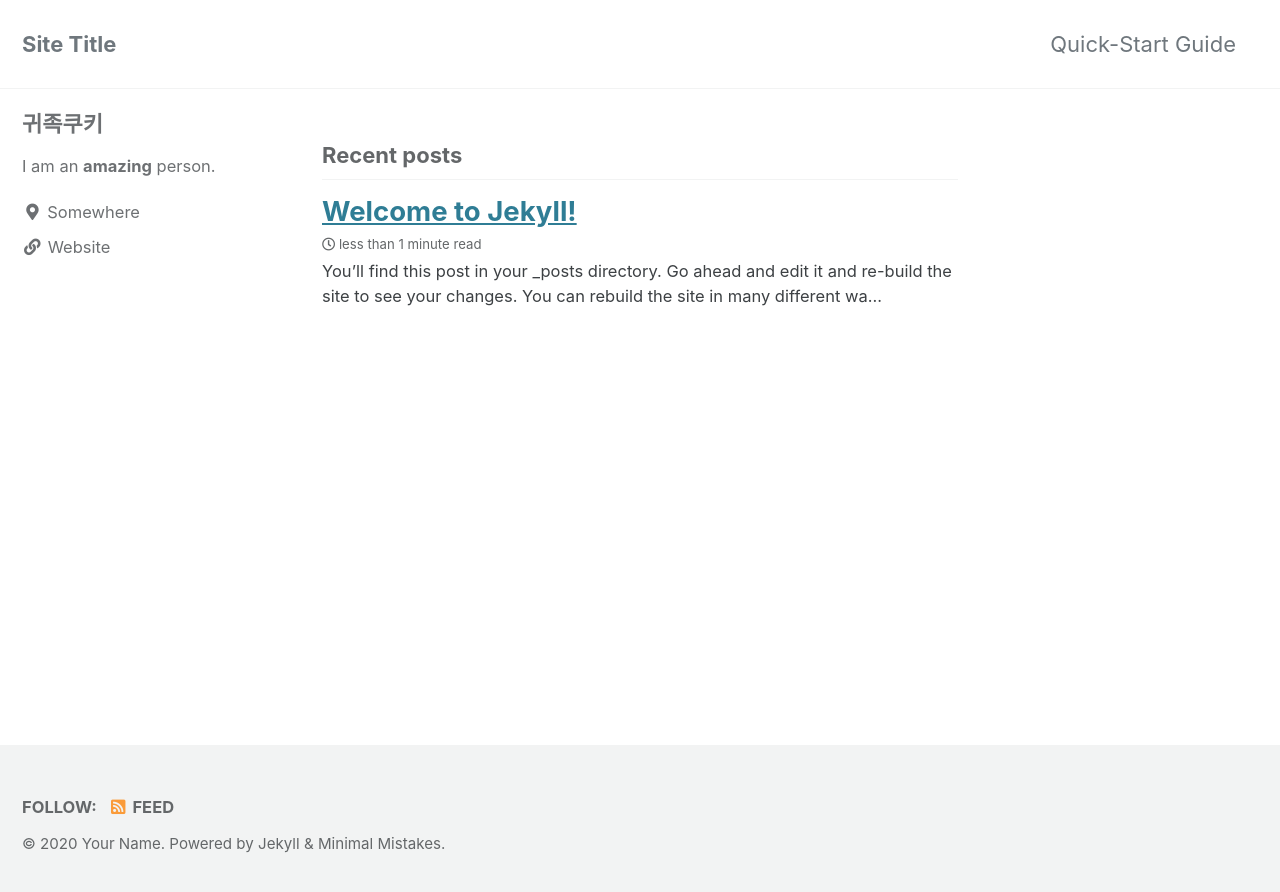
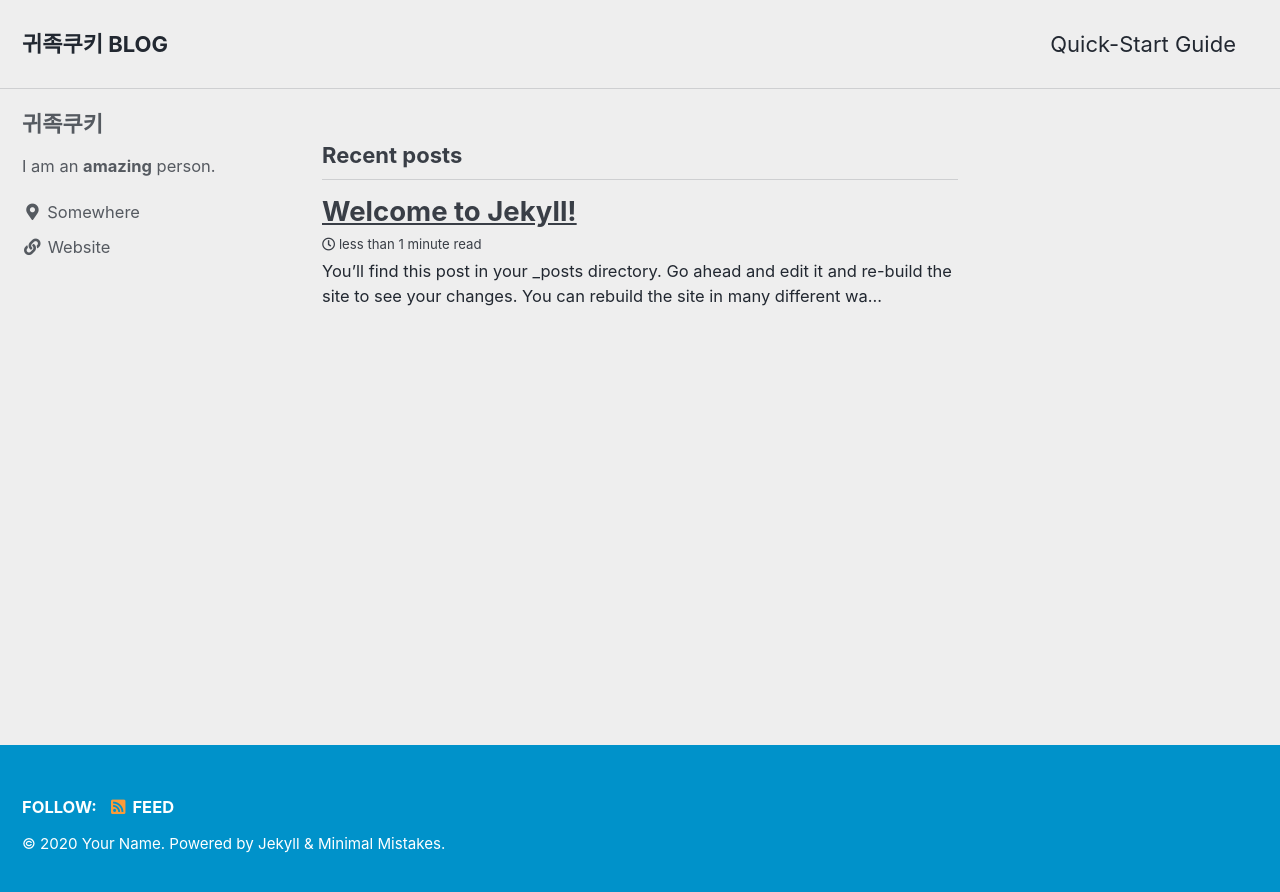
Before and after one commit to nmlkj123/cookie.github.io, a Jekyll site: the page built from index.html, in a window 1280 px wide. Shown: the top 892 px of the page. Built offline with Jekyll 4.4.1, drawn with Linux system fonts in a browser that asks for light colours; cached includes are drawn as plain includes; the list of posts is cut into pages by our own code.

Commit message:
Update _config.yml

```diff
--- a/_config.yml
+++ b/_config.yml
@@ -13,11 +13,11 @@
 # theme                  : "minimal-mistakes-jekyll"
 # remote_theme           : "mmistakes/minimal-mistakes"
 remote_theme : mmistakes/minimal-mistakes
-minimal_mistakes_skin    : "default" # "air", "aqua", "contrast", "dark", "dirt", "neon", "mint", "plum", "sunrise"
+minimal_mistakes_skin    : "air" # "air", "aqua", "contrast", "dark", "dirt", "neon", "mint", "plum", "sunrise"
 
 # Site Settings
 locale                   : "en-US"
-title                    : "Site Title"
+title                    : "귀족쿠키 BLOG"
 title_separator          : "-"
 subtitle                 : # site tagline that appears below site title in masthead
 name                     : "Your Name"
```
